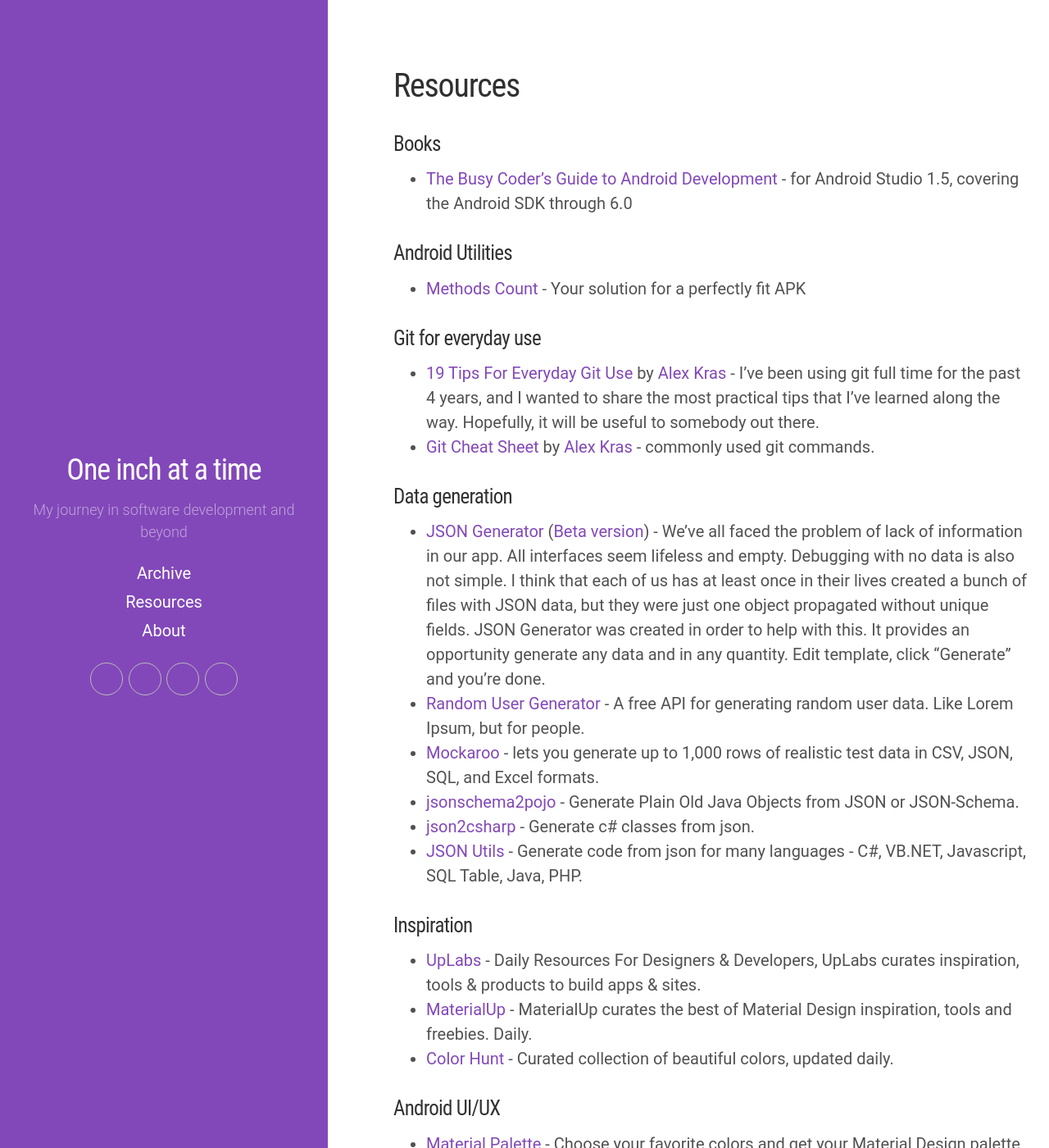
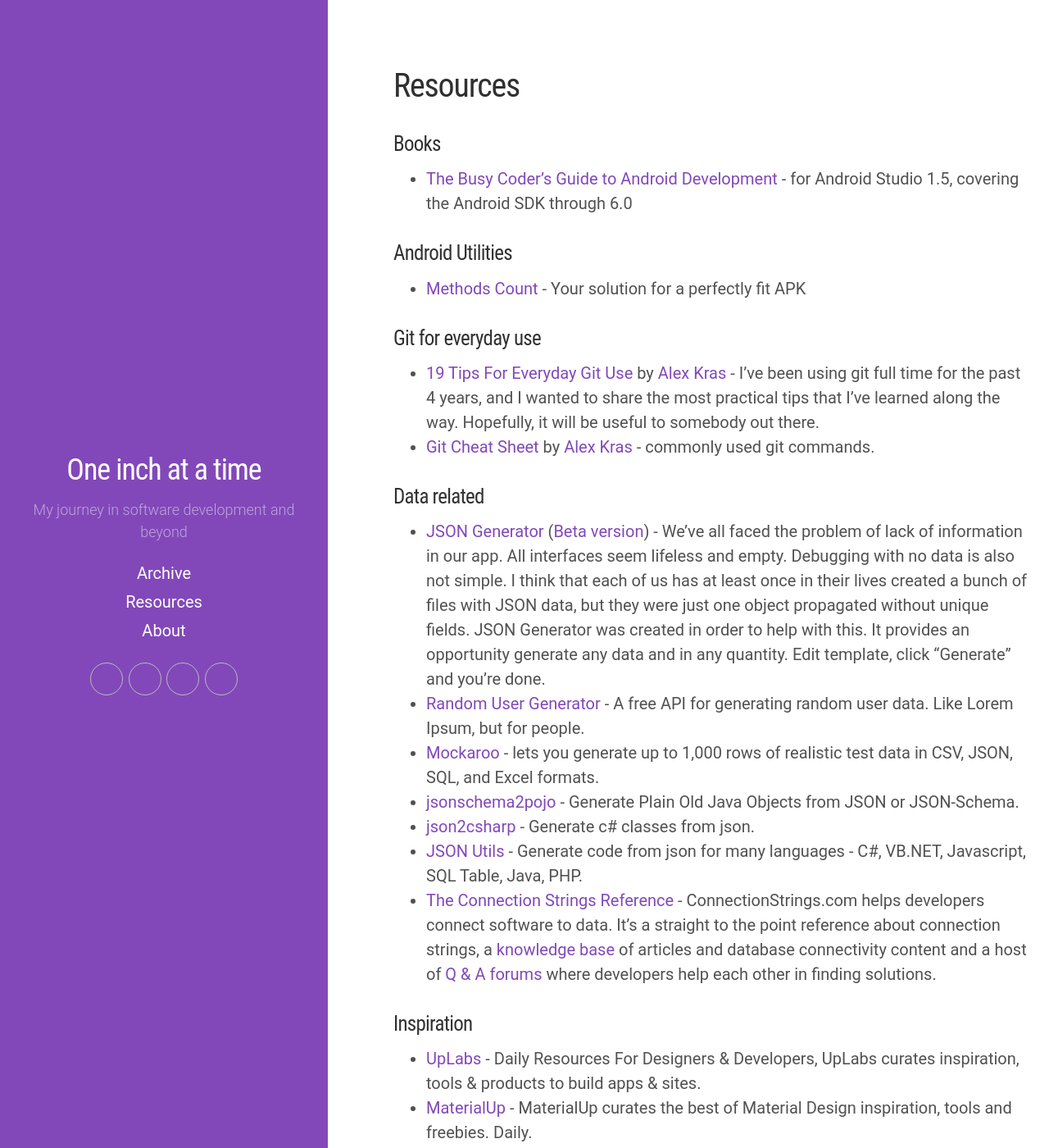
Before and after one commit to kingsor/kingsor.github.io, a Jekyll site: the page built from resources/index.md, in a window 1280 px wide and 1400 px high. Shown: the whole window at 82% size. Built offline with Jekyll 4.4.1, drawn with Linux system fonts in a browser that asks for light colours; nearby versions of some CDN libraries; some web fonts are replaced.

Commit message:
Added new resource link

```diff
--- a/resources/index.md
+++ b/resources/index.md
@@ -14,13 +14,14 @@
 * [19 Tips For Everyday Git Use](http://www.alexkras.com/19-git-tips-for-everyday-use/) by [Alex Kras](http://www.alexkras.com/) - I’ve been using git full time for the past 4 years, and I wanted to share the most practical tips that I’ve learned along the way. Hopefully, it will be useful to somebody out there.
 * [Git Cheat Sheet](http://www.alexkras.com/getting-started-with-git/) by [Alex Kras](http://www.alexkras.com/) - commonly used git commands.
 
-### Data generation
+### Data related
 * [JSON Generator](http://www.json-generator.com/) ([Beta version](http://beta.json-generator.com/)) - We've all faced the problem of lack of information in our app. All interfaces seem lifeless and empty. Debugging with no data is also not simple. I think that each of us has at least once in their lives created a bunch of files with JSON data, but they were just one object propagated without unique fields. JSON Generator was created in order to help with this. It provides an opportunity generate any data and in any quantity. Edit template, click "Generate" and you're done.
 * [Random User Generator](http://randomuser.me/) - A free API for generating random user data. Like Lorem Ipsum, but for people.
 * [Mockaroo](https://www.mockaroo.com/) - lets you generate up to 1,000 rows of realistic test data in CSV, JSON, SQL, and Excel formats.
 * [jsonschema2pojo](http://www.jsonschema2pojo.org/) - Generate Plain Old Java Objects from JSON or JSON-Schema.
 * [json2csharp](http://json2csharp.com/) - Generate c# classes from json.
 * [JSON Utils](http://jsonutils.com/) - Generate code from json for many languages - C#, VB.NET, Javascript, SQL Table, Java, PHP.
+* [The Connection Strings Reference](https://www.connectionstrings.com/) - ConnectionStrings.com helps developers connect software to data. It's a straight to the point reference about connection strings, a [knowledge base](https://www.connectionstrings.com/kb/) of articles and database connectivity content and a host of [Q & A forums](https://www.connectionstrings.com/questions/) where developers help each other in finding solutions.
 
 ### Inspiration
 * [UpLabs](http://www.uplabs.com/) - Daily Resources For Designers & Developers, UpLabs curates inspiration, tools & products to build apps & sites.
```
